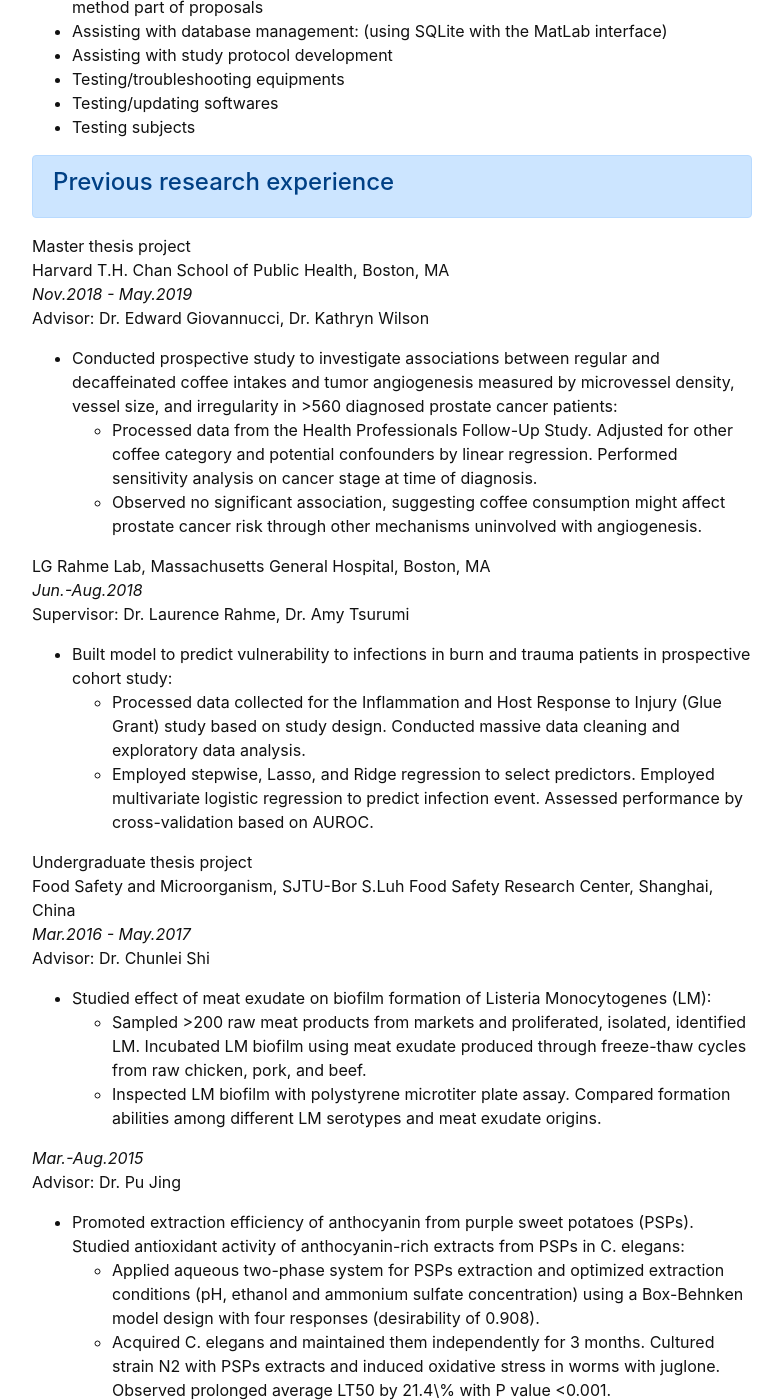
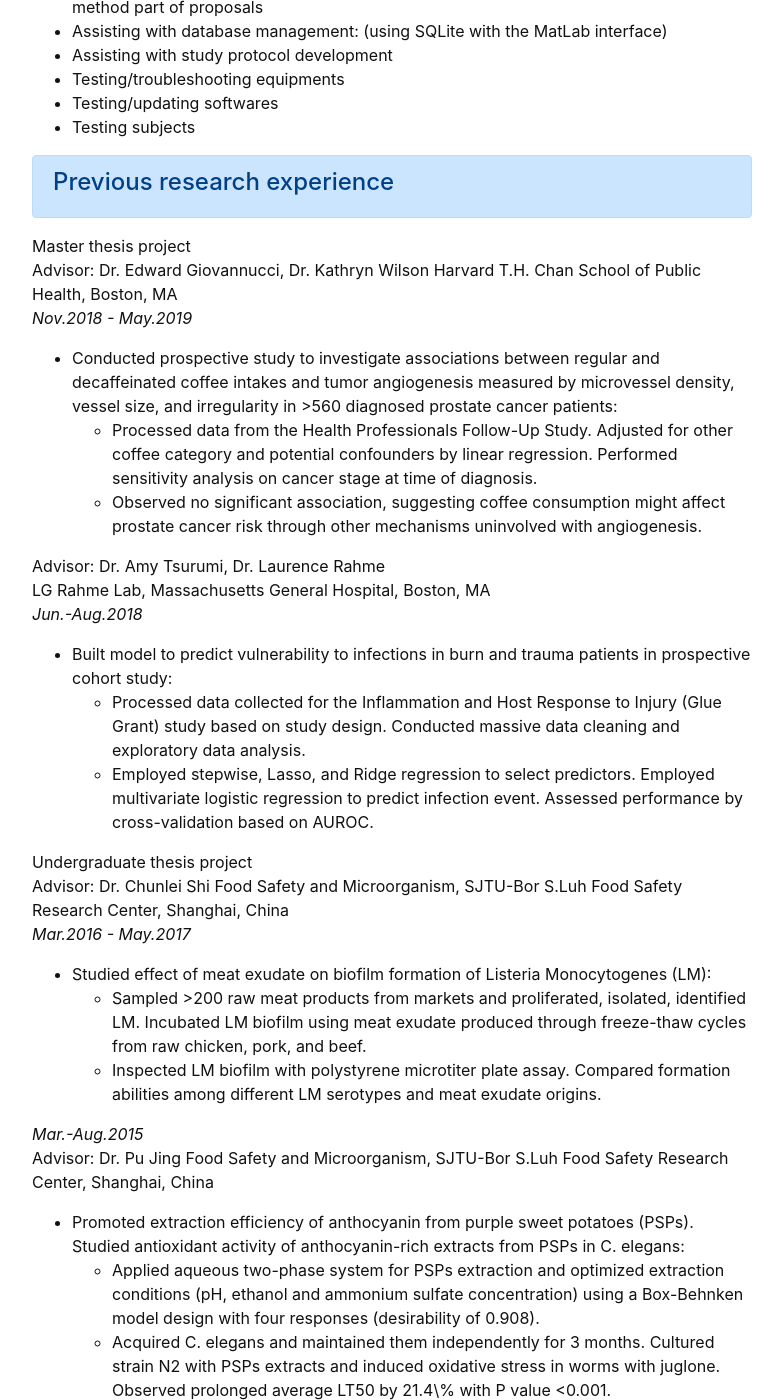
Before and after one commit to junkun-ren/PersonalWebsite, a Jekyll site: the page built from content/1-other_experience.md, in a window 1280 px wide and 1400 px high, scrolled down 650 px. Shown: the whole window, without its empty margins (248-1031 px from the left). Built offline with Jekyll 4.4.1, drawn with Linux system fonts in a browser that asks for light colours; part of the change alters nothing that is shown.

Commit message:
Update 1-other_experience.md

```diff
--- a/content/1-other_experience.md
+++ b/content/1-other_experience.md
@@ -36,18 +36,18 @@ Other duties:
 {% include alert.html text=text color=secondary %}
 
 Master thesis project<br/>
+Advisor: Dr. Edward Giovannucci, Dr. Kathryn Wilson
 Harvard T.H. Chan School of Public Health, Boston, MA<br/>
 *Nov.2018 - May.2019*<br/>
-Advisor: Dr. Edward Giovannucci, Dr. Kathryn Wilson
 
 - Conducted prospective study to investigate associations between regular and decaffeinated coffee intakes and tumor angiogenesis measured by microvessel density, vessel size, and irregularity in >560 diagnosed prostate cancer patients:
 	- Processed data from the Health Professionals Follow-Up Study. Adjusted for other coffee category and potential confounders by linear regression. Performed sensitivity analysis on cancer stage at time of diagnosis.
 	- Observed no significant association, suggesting coffee consumption might affect prostate cancer risk through other mechanisms uninvolved with angiogenesis.
 
 
+Advisor: Dr. Amy Tsurumi, Dr. Laurence Rahme <br/>
 LG Rahme Lab, Massachusetts General Hospital, Boston, MA<br/>
 *Jun.-Aug.2018*<br/>
-Supervisor: Dr. Laurence Rahme, Dr. Amy Tsurumi <br/>
 
 - Built model to predict vulnerability to infections in burn and trauma patients in prospective cohort study:
 	- Processed data collected for the Inflammation and Host Response to Injury (Glue Grant) study based on study design. Conducted massive data cleaning and exploratory data analysis.
@@ -55,9 +55,9 @@ Supervisor: Dr. Laurence Rahme, Dr. Amy Tsurumi <br/>
 
 
 Undergraduate thesis project<br/>
+Advisor: Dr. Chunlei Shi
 Food Safety and Microorganism, SJTU-Bor S.Luh Food Safety Research Center, Shanghai, China<br/>
 *Mar.2016 - May.2017*<br/>
-Advisor: Dr. Chunlei Shi
 
 - Studied effect of meat exudate on biofilm formation of Listeria Monocytogenes (LM):
 	- Sampled >200 raw meat products from markets and proliferated, isolated, identified LM. Incubated LM biofilm using meat exudate produced through freeze-thaw cycles from raw chicken, pork, and beef.
@@ -66,6 +66,7 @@ Advisor: Dr. Chunlei Shi
 
 *Mar.-Aug.2015*<br/>
 Advisor: Dr. Pu Jing
+Food Safety and Microorganism, SJTU-Bor S.Luh Food Safety Research Center, Shanghai, China<br/>
 
 - Promoted extraction efficiency of anthocyanin from purple sweet potatoes (PSPs). Studied antioxidant activity of anthocyanin-rich extracts from PSPs in C. elegans:
 	- Applied aqueous two-phase system for PSPs extraction and optimized extraction conditions (pH, ethanol and ammonium sulfate concentration) using a Box-Behnken model design with four responses (desirability of 0.908).
```
